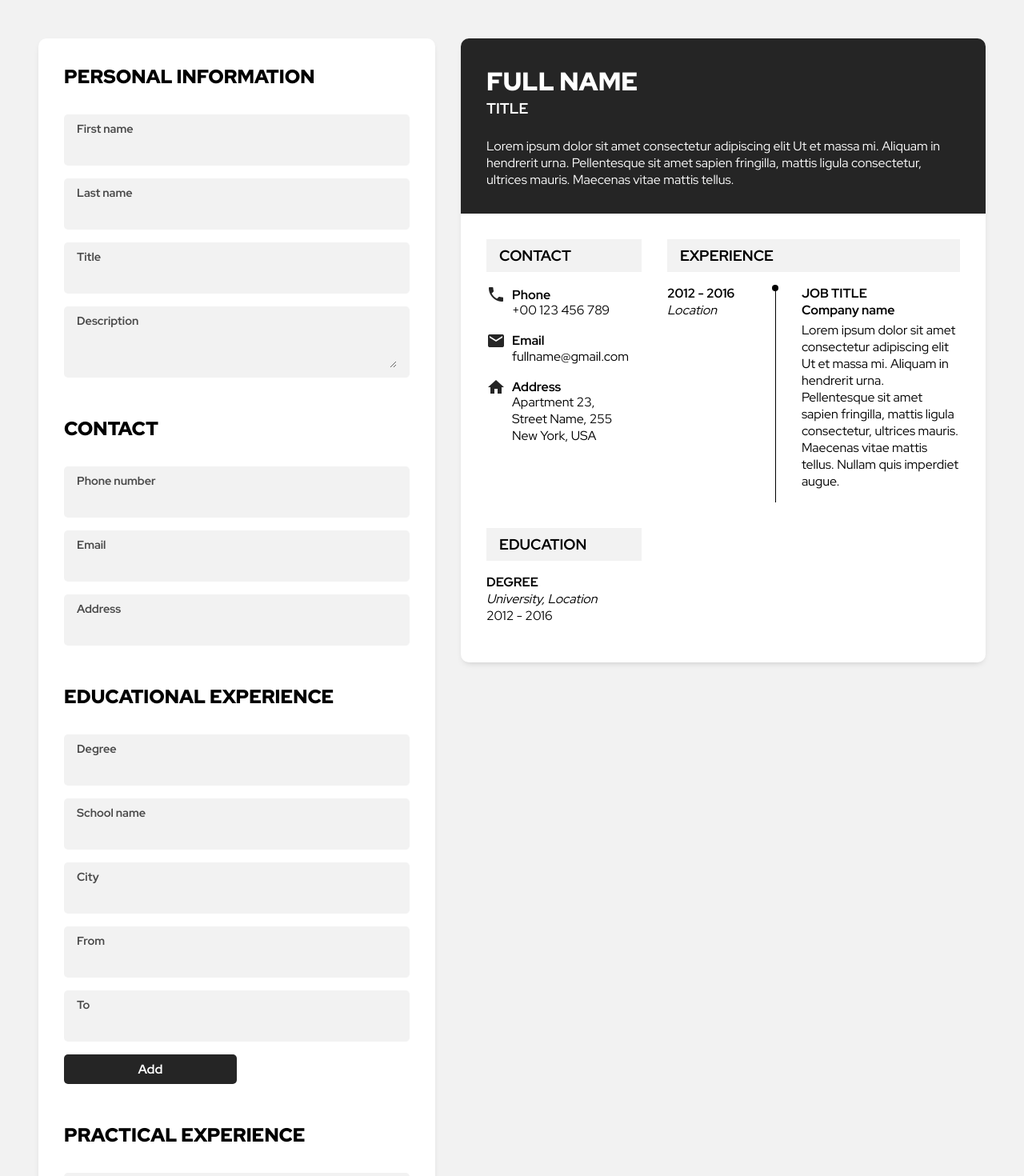
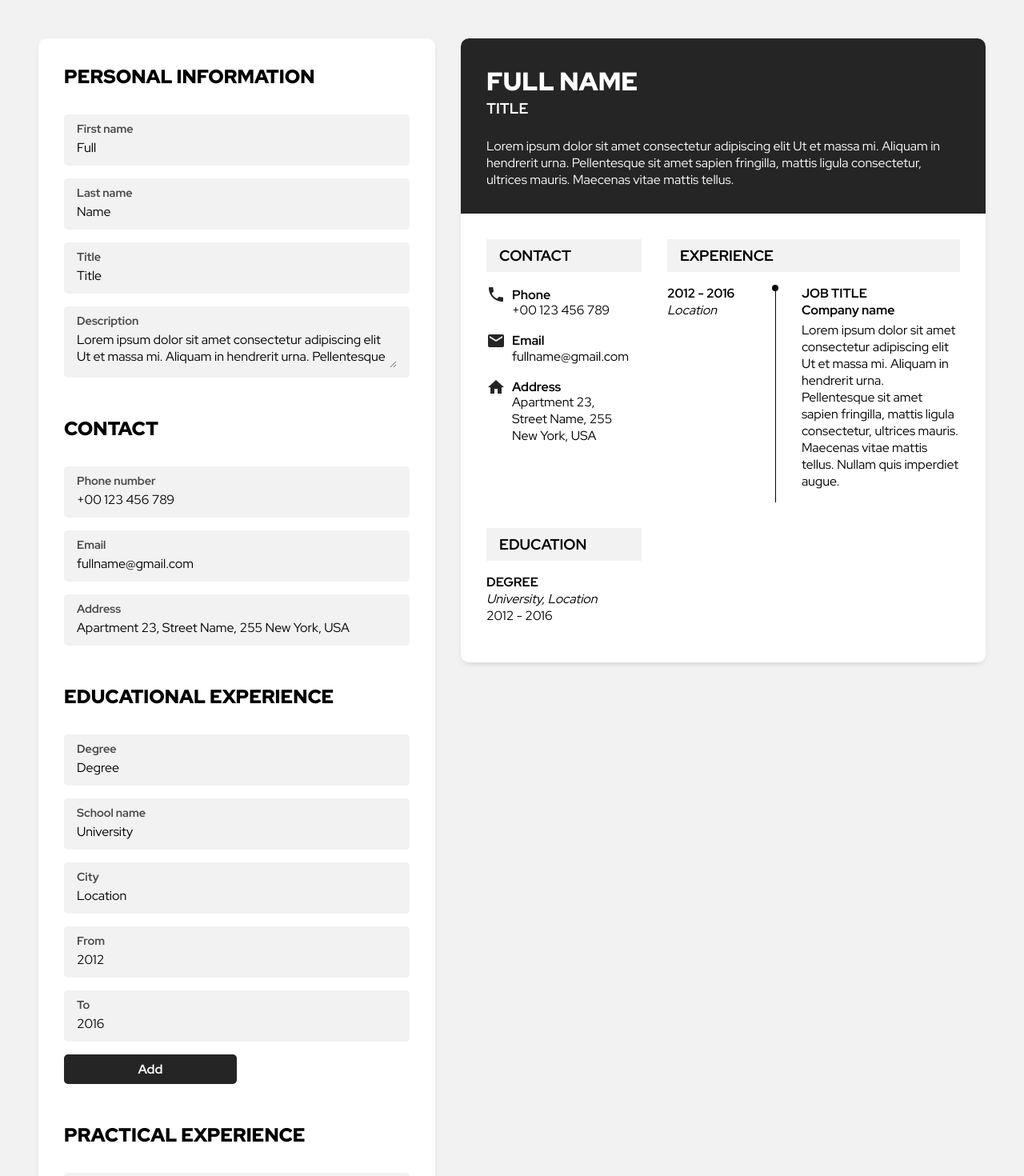
Before and after one commit to itsechi/cv-project, a React (Create React App) app: page / in a window 1280 px wide. Shown: the top 1470 px of the page at 80% size. Built offline with nearby package versions, Linux system fonts and the light colour scheme.

Commit message:
Use controlled inputs

```diff
--- a/src/components/Contact.js
+++ b/src/components/Contact.js
@@ -11,6 +11,7 @@ export class Contact extends Component {
             type="tel"
             name="phoneNumber"
             onChange={this.props.handleChange}
+            value={this.props.state.contact.phoneNumber}
           ></input>
         </label>
         <label>
@@ -19,6 +20,7 @@ export class Contact extends Component {
             type="email"
             name="email"
             onChange={this.props.handleChange}
+            value={this.props.state.contact.email}
           ></input>
         </label>
         <label>
@@ -27,6 +29,7 @@ export class Contact extends Component {
             type="text"
             name="address"
             onChange={this.props.handleChange}
+            value={this.props.state.contact.address}
           ></input>
         </label>
       </fieldset>
--- a/src/components/Educational.js
+++ b/src/components/Educational.js
@@ -6,16 +6,17 @@ export class Educational extends Component {
       <fieldset>
         <legend>Educational experience</legend>
 
-        {this.props.state.education.map((item) => {
+        {this.props.state.education.map((item, i) => {
           const index = item.index;
           return (
-            <div data-id={index}>
+            <div data-id={index} key={i}>
               <label>
                 Degree{" "}
                 <input
                   type="text"
                   name="degree"
                   onChange={this.props.handleChange}
+                  value={item.degree}
                 ></input>
               </label>
               <label>
@@ -24,6 +25,7 @@ export class Educational extends Component {
                   type="text"
                   name="schoolName"
                   onChange={this.props.handleChange}
+                  value={item.schoolName}
                 ></input>
               </label>
               <label>
@@ -32,6 +34,7 @@ export class Educational extends Component {
                   type="text"
                   name="schoolLocation"
                   onChange={this.props.handleChange}
+                  value={item.schoolLocation}
                 ></input>
               </label>
               <label>
@@ -42,6 +45,7 @@ export class Educational extends Component {
                   max="2099"
                   name="schoolStartYear"
                   onChange={this.props.handleChange}
+                  value={item.schoolStartYear}
                 ></input>
               </label>
               <label>
@@ -52,6 +56,7 @@ export class Educational extends Component {
                   max="2099"
                   name="schoolEndYear"
                   onChange={this.props.handleChange}
+                  value={item.schoolEndYear}
                 ></input>
               </label>
             </div>
--- a/src/components/Form.js
+++ b/src/components/Form.js
@@ -8,8 +8,8 @@ export class Form extends Component {
   render() {
     return (
       <form>
-        <Personal handleChange={this.props.handlePersonalChange} />
-        <Contact handleChange={this.props.handleContactChange} />
+        <Personal state={this.props.state} handleChange={this.props.handlePersonalChange} />
+        <Contact state={this.props.state} handleChange={this.props.handleContactChange} />
         <Educational
           state={this.props.state}
           handleChange={this.props.handleEducationalChange}
--- a/src/components/Personal.js
+++ b/src/components/Personal.js
@@ -6,16 +6,39 @@ export class Personal extends Component {
       <fieldset>
         <legend>Personal information</legend>
         <label>
-          First name <input type="text" name="firstName" onChange={this.props.handleChange}></input>
+          First name{" "}
+          <input
+            type="text"
+            name="firstName"
+            onChange={this.props.handleChange}
+            value={this.props.state.personal.firstName}
+          ></input>
         </label>
         <label>
-          Last name <input type="text" name="lastName" onChange={this.props.handleChange}></input>
+          Last name{" "}
+          <input
+            type="text"
+            name="lastName"
+            onChange={this.props.handleChange}
+            value={this.props.state.personal.lastName}
+          ></input>
         </label>
         <label>
-          Title <input type="text" name="title" onChange={this.props.handleChange}></input>
+          Title{" "}
+          <input
+            type="text"
+            name="title"
+            onChange={this.props.handleChange}
+            value={this.props.state.personal.title}
+          ></input>
         </label>
         <label>
-          Description <textarea name="description" onChange={this.props.handleChange}></textarea>
+          Description{" "}
+          <textarea
+            name="description"
+            onChange={this.props.handleChange}
+            value={this.props.state.personal.description}
+          ></textarea>
         </label>
       </fieldset>
     );
--- a/src/components/Practical.js
+++ b/src/components/Practical.js
@@ -6,10 +6,10 @@ export class Practical extends Component {
       <fieldset>
         <legend>Practical experience</legend>
 
-        {this.props.state.practical.map((item) => {
+        {this.props.state.practical.map((item, i) => {
           const index = item.index;
           return (
-            <div data-id={index}>
+            <div data-id={index} key={i}>
               <label>
                 Job title{" "}
                 <input
@@ -25,6 +25,7 @@ export class Practical extends Component {
                   type="text"
                   name="company"
                   onChange={this.props.handleChange}
+                  value={item.company}
                 ></input>
               </label>
               <label>
@@ -33,6 +34,7 @@ export class Practical extends Component {
                   type="text"
                   name="location"
                   onChange={this.props.handleChange}
+                  value={item.location}
                 ></input>
               </label>
               <label>
@@ -43,6 +45,7 @@ export class Practical extends Component {
                   max="2099"
                   name="from"
                   onChange={this.props.handleChange}
+                  value={item.from}
                 ></input>
               </label>
               <label>
@@ -53,6 +56,7 @@ export class Practical extends Component {
                   max="2099"
                   name="to"
                   onChange={this.props.handleChange}
+                  value={item.to}
                 ></input>
               </label>
               <label>
@@ -60,6 +64,7 @@ export class Practical extends Component {
                 <textarea
                   name="tasks"
                   onChange={this.props.handleChange}
+                  value={item.tasks}
                 ></textarea>
               </label>
               <button className="btn" onClick={this.props.removeInputs}>
--- a/src/components/Preview.js
+++ b/src/components/Preview.js
@@ -41,9 +41,9 @@ export class Preview extends Component {
 
           <div className="preview__section">
             <h3>Education</h3>
-            {this.props.state.education.map((item) => {
+            {this.props.state.education.map((item, i) => {
               return (
-                <div className="preview__education">
+                <div className="preview__education" key={i}>
                   <p>{item.degree}</p>
                   <p>
                     {item.schoolName}, {item.schoolLocation}
@@ -58,9 +58,9 @@ export class Preview extends Component {
 
           <div className="preview__section">
             <h3>Experience</h3>
-            {this.props.state.practical.map((item) => {
+            {this.props.state.practical.map((item, i) => {
               return (
-                <div className="preview__experience">
+                <div className="preview__experience" key={i}>
                   <div className="preview__experience--left">
                     <p>
                       {item.from} - {item.to}
```
